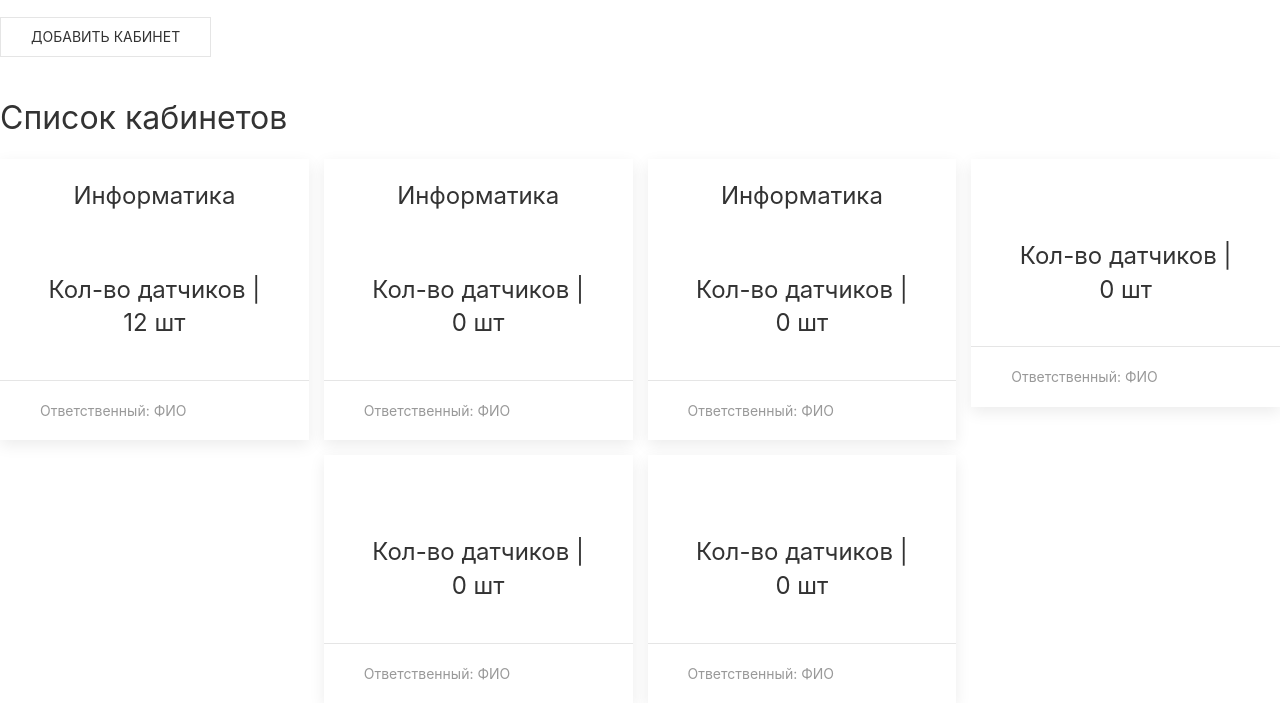
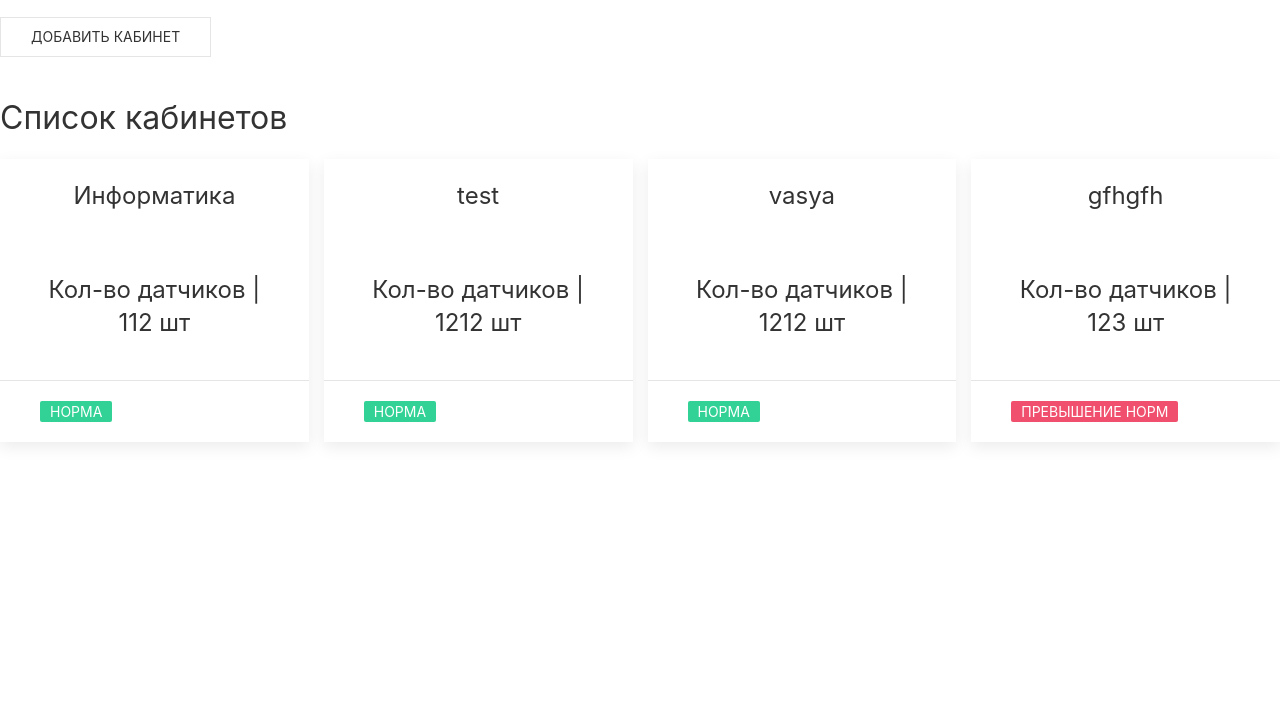
Before and after one commit to DegtyarevEvgeniy/iitsh, a Django app: page /admin/ in a window 1280 px wide. Shown: the part 173-876 px from the top of the page. After the commit the page ends 617 px from the top, so only its background shows below. Run offline with Django 4.2, Linux system fonts and the light colour scheme; data comes from the database, SQL or seed files in the repository; parts of the project's set-up code (start-up, migrations or seed data) failed here and were passed over; some libraries are stand-ins or nearby versions.

Commit message:
add fixes

```diff
--- a/cloud/templates/admin.html
+++ b/cloud/templates/admin.html
@@ -35,7 +35,7 @@
                     <div class="uk-card-header" style="border: none">
                         <div class="uk-grid-small uk-flex-middle" uk-grid>
                             <div class="uk-width-expand">
-                                <h3 class="uk-card-title uk-margin-remove-bottom">{{cabinet.cabinet.name}}</h3>
+                                <h3 class="uk-card-title uk-margin-remove-bottom">{{cabinet.name}}</h3>
                             </div>
                         </div>
                     </div>
@@ -43,8 +43,11 @@
                         <h3>Кол-во датчиков | {{cabinet.number}} шт</h3>
                     </div>
                     <div class="uk-card-footer uk-text-left">
-                        <p class="uk-text-meta uk-margin-remove">Ответственный: ФИО</p>
-
+                        {% if cabinet.danger == 1 %}
+                            <span class="uk-label uk-label-danger">Превышение норм</span>
+                        {% else %}
+                            <span class="uk-label uk-label-success">Норма</span>
+                        {% endif %}
                     </div>
                 </div>
             </a>
--- a/cloud/views.py
+++ b/cloud/views.py
@@ -35,7 +35,7 @@ def Cabinet_page(request, num):
 def admin_page(request):
     context = {}
 
-    cabinet = Cabinet.objects.all()
+    cabinet = ListCabinet.objects.all()
     context['cab'] = cabinet
 
     return render(request, 'admin.html', context)
```
